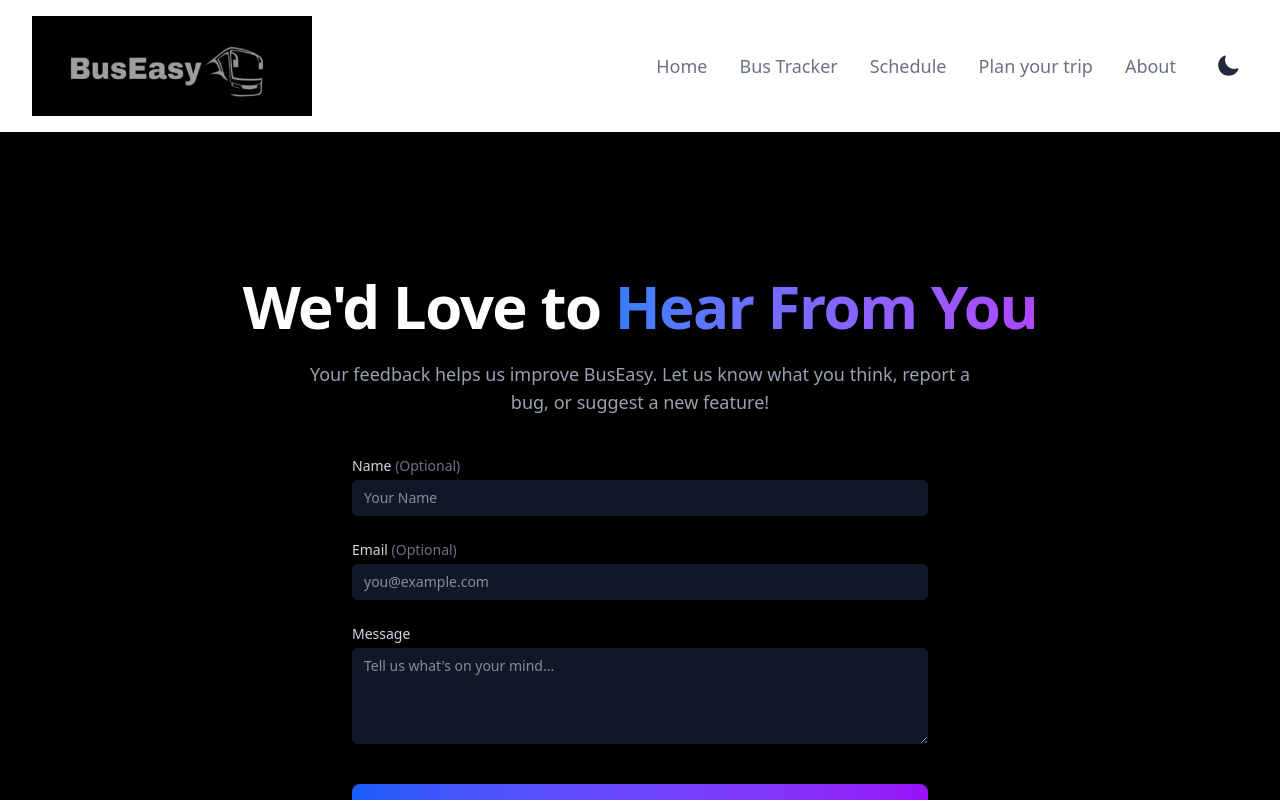
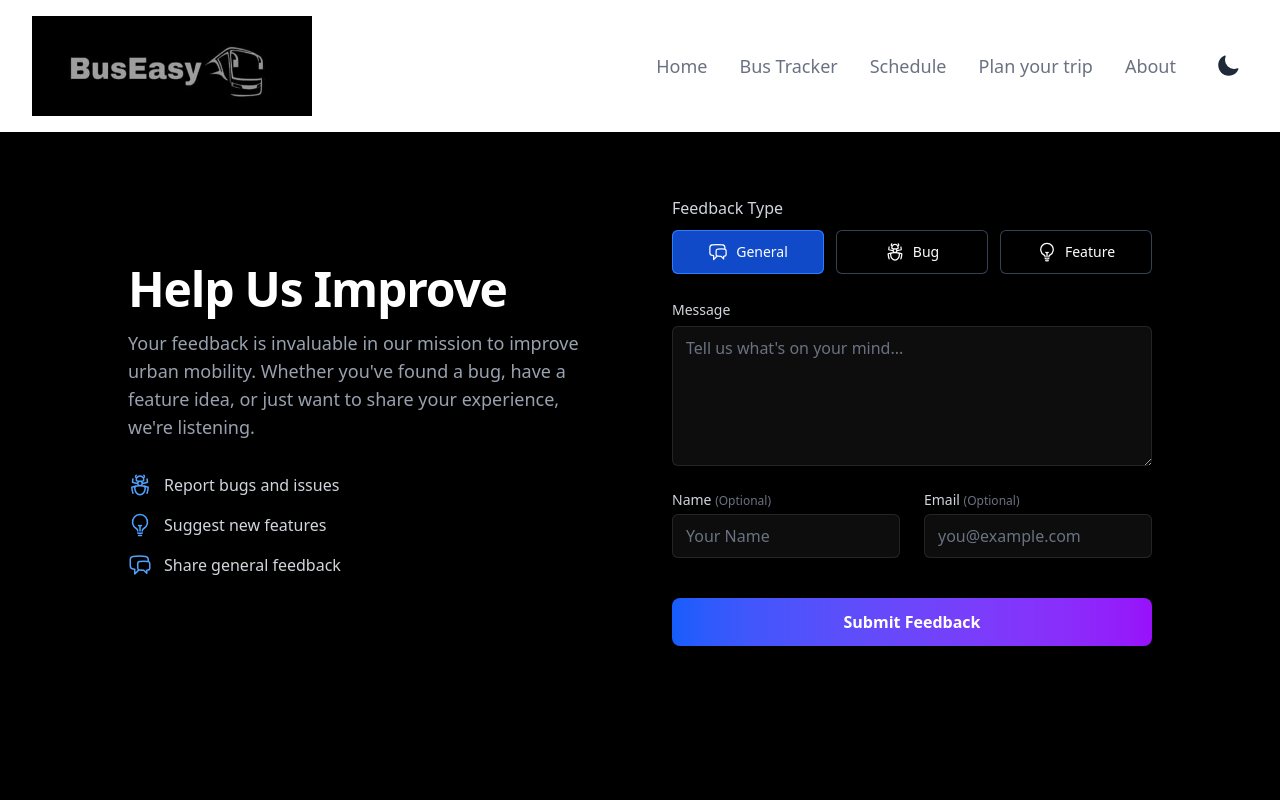
Before and after one commit to Charul192/SIH-2025, a React (Vite) app in the folder Frontend/: page /feedback in a window 1280 px wide. Shown: the top 800 px of the page. Built offline with nearby package versions, Linux system fonts and the light colour scheme.

Commit message:
feedback page changed, dev page modified

```diff
--- a/Frontend/src/Feedback/Feedback.jsx
+++ b/Frontend/src/Feedback/Feedback.jsx
@@ -1,82 +1,172 @@
-import React from 'react';
+import React, { useState } from 'react';
+import { ChatBubbleLeftRightIcon, BugAntIcon, LightBulbIcon, CheckCircleIcon } from '@heroicons/react/24/outline';
 
 export default function Feedback() {
+  const [isSubmitting, setIsSubmitting] = useState(false);
+  const [isSubmitted, setIsSubmitted] = useState(false);
+  const [formData, setFormData] = useState({
+    name: '',
+    email: '',
+    feedbackType: 'General',
+    message: '',
+  });
+
+  const handleChange = (e) => {
+    const { name, value } = e.target;
+    setFormData((prevData) => ({
+      ...prevData,
+      [name]: value,
+    }));
+  };
+
+  const handleSubmit = (e) => {
+    e.preventDefault();
+    setIsSubmitting(true);
+    setTimeout(() => {
+      setIsSubmitting(false);
+      setIsSubmitted(true);
+      console.log('Feedback Submitted:', formData);
+    }, 1500);
+  };
+
+  // The content for the left side of the screen
+  const InfoContent = () => (
+    <div>
+      <h1 className="text-4xl font-bold tracking-tight sm:text-5xl">
+        Help Us Improve
+      </h1>
+      <p className="mt-4 text-lg text-gray-400">
+        Your feedback is invaluable in our mission to improve urban mobility. Whether you've found a bug, have a feature idea, or just want to share your experience, we're listening.
+      </p>
+      <ul className="mt-8 space-y-4 text-gray-300">
+        <li className="flex items-center gap-3">
+          <BugAntIcon className="h-6 w-6 text-blue-400" />
+          <span>Report bugs and issues</span>
+        </li>
+        <li className="flex items-center gap-3">
+          <LightBulbIcon className="h-6 w-6 text-blue-400" />
+          <span>Suggest new features</span>
+        </li>
+        <li className="flex items-center gap-3">
+          <ChatBubbleLeftRightIcon className="h-6 w-6 text-blue-400" />
+          <span>Share general feedback</span>
+        </li>
+      </ul>
+    </div>
+  );
+
   return (
     <div className="w-full bg-black text-white">
-      <div className="mx-auto max-w-7xl px-4 py-16 sm:px-6 lg:px-8">
-        <div className="flex min-h-screen flex-col items-center justify-start pt-20 text-center">
+      <div className="mx-auto min-h-screen max-w-7xl px-4 py-16 sm:px-6 lg:px-8">
+        <div className="mx-auto flex max-w-5xl flex-col items-center justify-center lg:flex-row lg:gap-16">
 
-          {/* Page Heading */}
-          <h1 className="text-4xl font-extrabold tracking-tight sm:text-5xl md:text-6xl">
-            We'd Love to
-            <span className="bg-gradient-to-r from-blue-500 to-purple-500 bg-clip-text text-transparent"> Hear From You</span>
-          </h1>
+          {/* Left Side: Information */}
+          <div className="mb-12 text-center lg:mb-0 lg:w-1/2 lg:text-left">
+            <InfoContent />
+          </div>
 
-          <p className="mx-auto mt-6 max-w-2xl text-lg text-gray-400">
-            Your feedback helps us improve BusEasy. Let us know what you think, report a bug, or suggest a new feature!
-          </p>
+          {/* Right Side: Form or Success Message */}
+          <div className="w-full lg:w-1/2">
+            {isSubmitted ? (
+              // Success Message
+              <div className="flex h-full min-h-[400px] flex-col items-center justify-center rounded-xl bg-slate-900/50 p-8 text-center ring-1 ring-white/10">
+                <CheckCircleIcon className="h-16 w-16 text-green-500" />
+                <h2 className="mt-4 text-3xl font-bold tracking-tight">Thank You!</h2>
+                <p className="mt-2 text-lg text-gray-400">Your feedback has been received.</p>
+                <button
+                  onClick={() => {
+                    setIsSubmitted(false);
+                    setFormData({ name: '', email: '', feedbackType: 'General', message: '' });
+                  }}
+                  className="mt-8 rounded-lg bg-blue-600 px-6 py-2.5 text-base font-semibold text-white shadow-lg transition-transform hover:scale-105"
+                >
+                  Submit Another
+                </button>
+              </div>
+            ) : (
+              // Feedback Form
+              <form onSubmit={handleSubmit} className="space-y-6">
+                <div>
+                  <label className="text-base font-medium text-gray-300">Feedback Type</label>
+                  <fieldset className="mt-2.5 grid grid-cols-1 gap-3 sm:grid-cols-3">
+                    {/* CORRECTED className prop with backticks */}
+                    <label className={`relative flex cursor-pointer items-center justify-center rounded-md p-3 text-sm ring-1 ring-inset transition-all duration-200 ${formData.feedbackType === 'General' ? 'bg-blue-600/80 ring-blue-500' : 'ring-gray-700 hover:bg-gray-800'}`}>
+                      <input type="radio" name="feedbackType" value="General" className="sr-only" onChange={handleChange} checked={formData.feedbackType === 'General'} />
+                      <ChatBubbleLeftRightIcon className="h-5 w-5 mr-2" /> General
+                    </label>
+                    {/* CORRECTED className prop with backticks */}
+                    <label className={`relative flex cursor-pointer items-center justify-center rounded-md p-3 text-sm ring-1 ring-inset transition-all duration-200 ${formData.feedbackType === 'Bug' ? 'bg-blue-600/80 ring-blue-500' : 'ring-gray-700 hover:bg-gray-800'}`}>
+                      <input type="radio" name="feedbackType" value="Bug" className="sr-only" onChange={handleChange} checked={formData.feedbackType === 'Bug'} />
+                      <BugAntIcon className="h-5 w-5 mr-2" /> Bug
+                    </label>
+                    {/* CORRECTED className prop with backticks */}
+                    <label className={`relative flex cursor-pointer items-center justify-center rounded-md p-3 text-sm ring-1 ring-inset transition-all duration-200 ${formData.feedbackType === 'Feature' ? 'bg-blue-600/80 ring-blue-500' : 'ring-gray-700 hover:bg-gray-800'}`}>
+                      <input type="radio" name="feedbackType" value="Feature" className="sr-only" onChange={handleChange} checked={formData.feedbackType === 'Feature'} />
+                      <LightBulbIcon className="h-5 w-5 mr-2" /> Feature
+                    </label>
+                  </fieldset>
+                </div>
 
-          {/* Feedback Form */}
-          <form className="mt-10 w-full max-w-xl space-y-6 text-left">
-            {/* Name Field */}
                 <div>
-              <label htmlFor="name" className="block text-sm font-medium text-gray-300">
-                Name <span className="text-gray-500">(Optional)</span>
-              </label>
+                  <label htmlFor="message" className="block text-sm font-medium leading-6 text-gray-300">Message</label>
+                  <div className="mt-1">
+                    <textarea
+                      id="message"
+                      name="message"
+                      rows={5}
+                      className="block w-full rounded-md border-0 bg-white/5 py-2.5 px-3.5 text-white shadow-sm ring-1 ring-inset ring-white/10 transition-colors duration-300 placeholder:text-gray-500 focus:ring-2 focus:ring-inset focus:ring-blue-500"
+                      placeholder="Tell us what's on your mind..."
+                      value={formData.message}
+                      onChange={handleChange}
+                      required
+                    ></textarea>
+                  </div>
+                </div>
+
+                <div className="grid grid-cols-1 gap-x-6 gap-y-4 sm:grid-cols-2">
+                  <div>
+                    <label htmlFor="name" className="block text-sm font-medium text-gray-300">Name <span className="text-xs text-gray-500">(Optional)</span></label>
                     <div className="mt-1">
                       <input
                         type="text"
                         name="name"
                         id="name"
-                  className="block w-full rounded-md border-gray-700 bg-gray-900 px-3 py-2 text-white shadow-sm focus:border-blue-500 focus:ring-blue-500 sm:text-sm"
+                        className="block w-full rounded-md border-0 bg-white/5 py-2.5 px-3.5 text-white shadow-sm ring-1 ring-inset ring-white/10 transition-colors duration-300 placeholder:text-gray-500 focus:ring-2 focus:ring-inset focus:ring-blue-500"
                         placeholder="Your Name"
+                        value={formData.name}
+                        onChange={handleChange}
                       />
                     </div>
                   </div>
-
-            {/* Email Field */}
                   <div>
-              <label htmlFor="email" className="block text-sm font-medium text-gray-300">
-                Email <span className="text-gray-500">(Optional)</span>
-              </label>
+                    <label htmlFor="email" className="block text-sm font-medium text-gray-300">Email <span className="text-xs text-gray-500">(Optional)</span></label>
                     <div className="mt-1">
                       <input
                         type="email"
                         name="email"
                         id="email"
-                  className="block w-full rounded-md border-gray-700 bg-gray-900 px-3 py-2 text-white shadow-sm focus:border-blue-500 focus:ring-blue-500 sm:text-sm"
+                        className="block w-full rounded-md border-0 bg-white/5 py-2.5 px-3.5 text-white shadow-sm ring-1 ring-inset ring-white/10 transition-colors duration-300 placeholder:text-gray-500 focus:ring-2 focus:ring-inset focus:ring-blue-500"
                         placeholder="you@example.com"
+                        value={formData.email}
+                        onChange={handleChange}
                       />
                     </div>
                   </div>
-
-            {/* Message Field */}
-            <div>
-              <label htmlFor="message" className="block text-sm font-medium text-gray-300">
-                Message
-              </label>
-              <div className="mt-1">
-                <textarea
-                  id="message"
-                  name="message"
-                  rows={4}
-                  className="block w-full rounded-md border-gray-700 bg-gray-900 px-3 py-2 text-white shadow-sm focus:border-blue-500 focus:ring-blue-500 sm:text-sm"
-                  placeholder="Tell us what's on your mind..."
-                  required
-                ></textarea>
-              </div>
                 </div>
 
-            {/* Submit Button */}
                 <div className="pt-4">
                   <button
                     type="submit"
-                className="inline-flex w-full items-center justify-center rounded-lg bg-gradient-to-r from-blue-600 to-purple-600 px-6 py-3 text-base font-semibold text-white shadow-lg transition-transform hover:scale-105"
+                    disabled={isSubmitting}
+                    className="w-full items-center justify-center rounded-lg bg-gradient-to-r from-blue-600 to-purple-600 px-6 py-3 text-base font-semibold text-white shadow-lg transition-transform hover:scale-105 disabled:scale-100 disabled:cursor-not-allowed disabled:opacity-60"
                   >
-                Submit Feedback
+                    {isSubmitting ? 'Submitting...' : 'Submit Feedback'}
                   </button>
                 </div>
               </form>
+            )}
+          </div>
+
         </div>
       </div>
     </div>
--- a/Frontend/src/components/Developers_Page/developer.jsx
+++ b/Frontend/src/components/Developers_Page/developer.jsx
@@ -1,69 +1,119 @@
 import React from "react";
-import { Link } from "react-router-dom";
+import { FaGithub, FaLinkedin, FaTwitter } from "react-icons/fa";
 
-// import { FaGithub, FaLinkedin, FaTwitter } from "react-icons/fa";
+// --- Team information without images ---
+const developersData = [
+  {
+    id: 1,
+    name: "Aashwat Jain",
+    title: "Lead Full-Stack Developer",
+    bio: "Architecting the core infrastructure and leading the team with a passion for clean code and performance.",
+    socials: {
+      github: "https://github.com/Aashwat11",
+      linkedin: "https://linkedin.com/in/",
+      twitter: "https://twitter.com/",
+    },
+  },
+  {
+    id: 2,
+    name: "Aniket Kedia",
+    title: "Frontend Specialist & UI/UX",
+    bio: "Crafting beautiful, intuitive user interfaces with a keen eye for responsive design and accessibility.",
+    socials: {
+      github: "https://github.com/",
+      linkedin: "https://linkedin.com/in/",
+      twitter: "https://twitter.com/",
+    },
+  },
+  {
+    id: 3,
+    name: "Charul ",
+    title: "Backend Engineer",
+    bio: "Building robust APIs and managing the database to ensure our application runs smoothly and securely.",
+    socials: {
+      github: "https://github.com/",
+      linkedin: "https://linkedin.com/in/",
+      twitter: "https://twitter.com/",
+    },
+  },
+  {
+    id: 4,
+    name: "Harman Singla",
+    title: "Mobile App Developer",
+    bio: "Developing our cross-platform mobile application to bring real-time tracking to your fingertips.",
+    socials: {
+      github: "https://github.com/",
+      linkedin: "https://linkedin.com/in/",
+      twitter: "https://twitter.com/",
+    },
+  },
+  {
+    id: 5,
+    name: "Pranav",
+    title: "DevOps & Cloud Engineer",
+    bio: "Ensuring our services are scalable, reliable, and always available through robust cloud infrastructure.",
+    socials: {
+      github: "https://github.com/",
+      linkedin: "https://linkedin.com/in/",
+      twitter: "https://twitter.com/",
+    },
+  },
+  {
+    id: 6,
+    name: "Bhavuk Mittal",
+    title: "QA & Testing Lead",
+    bio: "Dedicated to quality assurance, ensuring a bug-free and seamless experience for all our users.",
+    socials: {
+      github: "https://github.com/",
+      linkedin: "https://linkedin.com/in/",
+      twitter: "https://twitter.com/",
+    },
+  },
+];
 
-// You can replace this with the actual path to your image
-const developerImageUrl = "https://via.placeholder.com/150";
 
+// Reusable component for a single developer card
+function DeveloperCard({ name, title, bio, socials }) {
+  return (
+    <div className="flex transform flex-col rounded-2xl bg-slate-900/50 p-6 text-center shadow-lg ring-1 ring-white/10 transition-all duration-300 hover:scale-105 hover:shadow-2xl hover:shadow-blue-500/20">
+      <div className="flex-grow">
+        <h3 className="text-xl font-bold text-white">{name}</h3>
+        <p className="mt-1 text-base font-medium text-blue-400">{title}</p>
+        <p className="mt-3 text-sm text-gray-400">{bio}</p>
+      </div>
+      <div className="mt-4 flex gap-4 pt-4 border-t border-white/10 w-full justify-center">
+        <a href={socials.github} target="_blank" rel="noopener noreferrer" aria-label="GitHub" className="text-gray-400 hover:text-white transition-colors"><FaGithub size={24} /></a>
+        <a href={socials.linkedin} target="_blank" rel="noopener noreferrer" aria-label="LinkedIn" className="text-gray-400 hover:text-white transition-colors"><FaLinkedin size={24} /></a>
+        <a href={socials.twitter} target="_blank" rel="noopener noreferrer" aria-label="Twitter" className="text-gray-400 hover:text-white transition-colors"><FaTwitter size={24} /></a>
+      </div>
+    </div>
+  );
+}
+
+
+// The main page component
 export default function Developer() {
   return (
-    <div className="w-full bg-gray-900 py-16 px-4 sm:px-6 lg:px-8">
-      <div className="mx-auto flex max-w-7xl flex-col items-center justify-center gap-12 lg:flex-row lg:gap-16">
-
-        {/* Developer Image */}
-        <div className="flex-shrink-0">
-          <img
-            className="h-48 w-48 rounded-full border-4 border-gray-700 object-cover shadow-lg"
-            src={developerImageUrl}
-            alt="Profile of the developer"
-          />
+    <div className="w-full bg-black py-20 px-4 sm:px-6 lg:px-8">
+      <div className="mx-auto max-w-7xl">
+        <div className="text-center">
+          <h1 className="text-4xl font-extrabold tracking-tight text-white sm:text-5xl md:text-6xl">
+            Meet the <span className="bg-gradient-to-r from-blue-500 to-purple-500 bg-clip-text text-transparent">Team</span>
+          </h1>
+          <p className="mx-auto mt-4 max-w-2xl text-lg text-gray-400">
+            The passionate minds behind this project, dedicated to improving your daily commute.
+          </p>
         </div>
-
-        {/* Developer Information */}
-        <div className="text-center lg:text-left">
-          <h2 className="text-4xl font-bold tracking-tight text-white sm:text-5xl">
-            Your Name
-          </h2>
-          <p className="mt-2 text-xl font-medium text-indigo-400">
-            Full-Stack Web Developer
-          </p>
-          <p className="mt-4 max-w-2xl text-lg text-gray-300">
-            A passionate developer with expertise in creating modern, responsive,
-            and user-friendly web applications. I love turning complex problems
-            into simple, beautiful, and intuitive designs.
-          </p>
-
-          {/* Social Media Links */}
-          <div className="mt-6 flex justify-center gap-6 lg:justify-start">
-            <a
-              href="https://github.com"
-              target="_blank"
-              rel="noopener noreferrer"
-              className="text-gray-400 transition-colors duration-300 hover:text-white"
-              aria-label="GitHub Profile"
-            >
-              <FaGithub size={30} />
-            </a>
-            <a
-              href="https://linkedin.com"
-              target="_blank"
-              rel="noopener noreferrer"
-              className="text-gray-400 transition-colors duration-300 hover:text-white"
-              aria-label="LinkedIn Profile"
-            >
-              <FaLinkedin size={30} />
-            </a>
-            <a
-              href="https://twitter.com"
-              target="_blank"
-              rel="noopener noreferrer"
-              className="text-gray-400 transition-colors duration-300 hover:text-white"
-              aria-label="Twitter Profile"
-            >
-              <FaTwitter size={30} />
-            </a>
-          </div>
+        <div className="mt-16 grid grid-cols-1 gap-8 sm:grid-cols-2 lg:grid-cols-3">
+          {developersData.map((dev) => (
+            <DeveloperCard
+              key={dev.id}
+              name={dev.name}
+              title={dev.title}
+              bio={dev.bio}
+              socials={dev.socials}
+            />
+          ))}
         </div>
       </div>
     </div>
--- a/Frontend/src/main.jsx
+++ b/Frontend/src/main.jsx
@@ -27,12 +27,12 @@ const router = createBrowserRouter(
     <Route path="/" element={<Layout />}>
       {/* Child routes are nested and will be rendered in the Outlet */}
       <Route path="" element={<Home />} />
-      <Route path="bus-tracker" element={<Bustracker />} />
-      <Route path="schedule" element={<Schedule />} />
-      <Route path="plan-your-trip" element={<Planyoutrip />} />
+      <Route path="/bus-tracker" element={<Bustracker />} />
+      <Route path="/schedule" element={<Schedule />} />
+      <Route path="/plan-your-trip" element={<Planyoutrip />} />
        <Route path="/map" element={<MapPage />} />
-      <Route path="about" element={<About />} />
-      <Route path="devpage" element={<Developer />} />
+      <Route path="/about" element={<About />} />
+      <Route path="/devpage" element={<Developer />} />
       <Route path="/feedback" element={<Feedback />} />
     </Route>
   )
```
Lines whose indentation alone changed are shown as unchanged.
